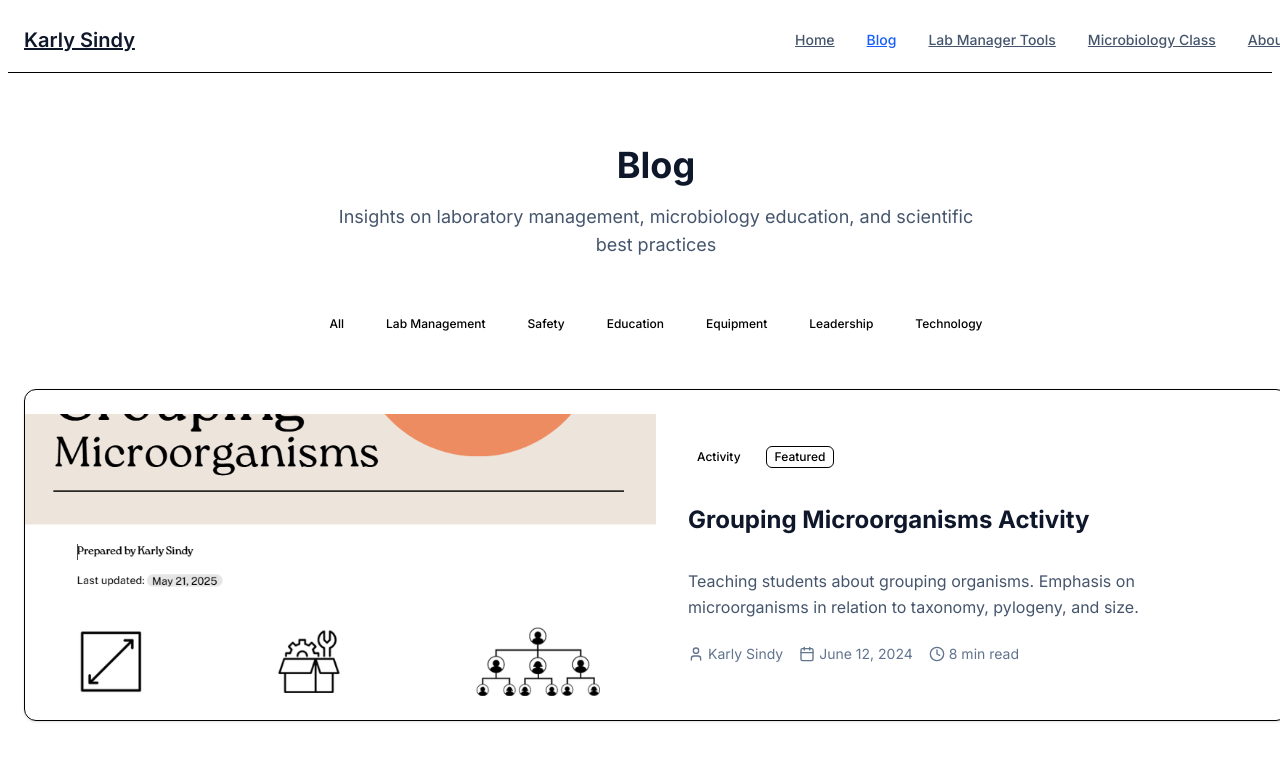
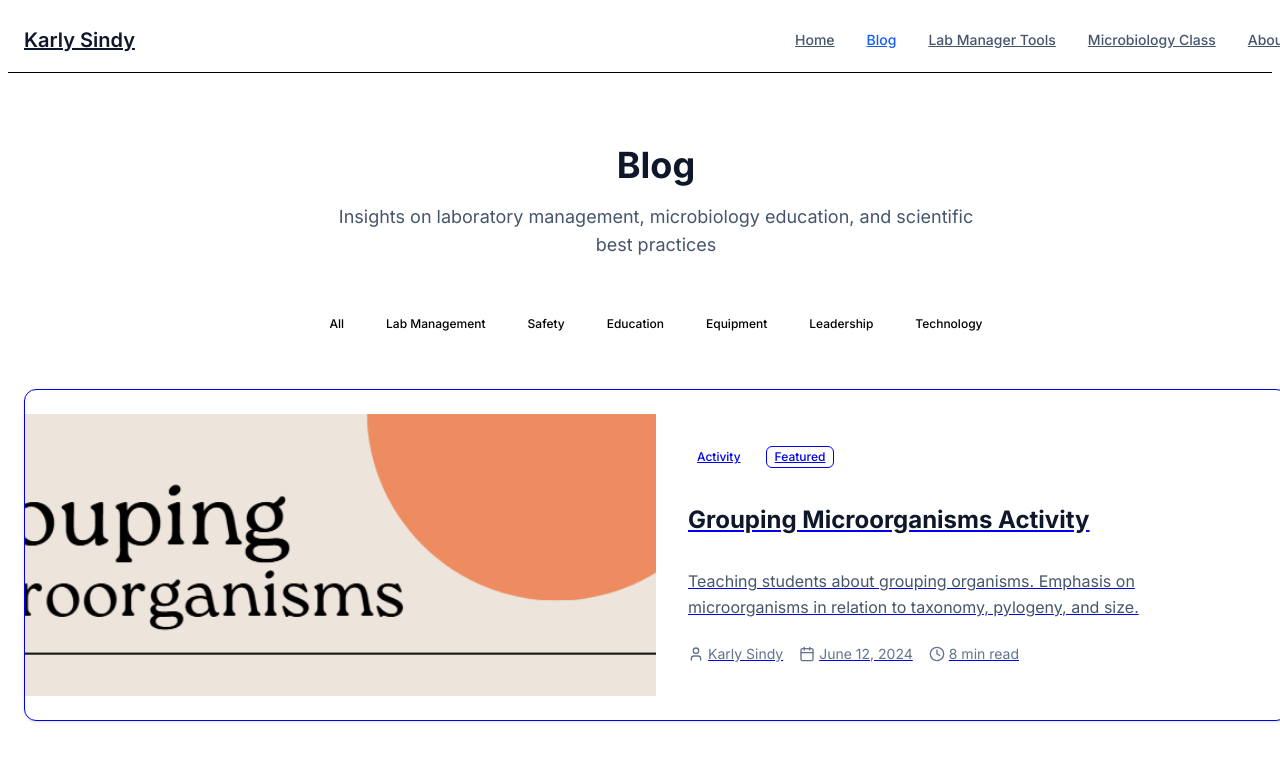
Before and after one commit to ksindy/science_site, a Next.js app: page /blog in a window 1280 px wide. Shown: the top 767 px of the page. Built offline with nearby package versions, Linux system fonts and the light colour scheme.

Commit message:
add blog post

```diff
--- /dev/null
+++ b/app/blog/grouping-microorganisms-activity/page.tsx
@@ -0,0 +1,22 @@
+import { notFound } from "next/navigation"
+import { blogPosts } from "@/data/blogPosts" // OR define it inline for now
+import { Calendar, Clock, User } from "lucide-react"
+
+export default function BlogPostPage({ params }: { params: { slug: string } }) {
+  const post = blogPosts.find((p) => p.slug === params.slug)
+
+  if (!post) return notFound()
+
+  return (
+    <div className="container mx-auto px-4 py-12">
+      <h1 className="text-4xl font-bold mb-4">{post.title}</h1>
+      <div className="flex items-center gap-6 text-slate-500 mb-6">
+        <div className="flex items-center"><User className="h-4 w-4 mr-1" />Karly Sindy</div>
+        <div className="flex items-center"><Calendar className="h-4 w-4 mr-1" />{post.date}</div>
+        <div className="flex items-center"><Clock className="h-4 w-4 mr-1" />{post.readTime}</div>
+      </div>
+      <p className="text-lg leading-relaxed">{post.excerpt}</p>
+      {/* Add full blog content here later */}
+    </div>
+  )
+}
--- a/app/blog/page.tsx
+++ b/app/blog/page.tsx
@@ -1,4 +1,5 @@
 import Image from "next/image"
+import Link from "next/link"
 import { Card, CardContent, CardDescription, CardHeader, CardTitle } from "@/components/ui/card"
 import { Badge } from "@/components/ui/badge"
 import { Calendar, Clock, User } from "lucide-react"
@@ -14,6 +15,7 @@ export default function BlogPage() {
       image: "/grouping_microorganisms.png?height=200&width=400",
       category: "Activity",
       featured: true,
+      slug: "grouping-microorganisms-activity",
     },
     {
       title: "Safety Protocol Updates for Biosafety Level 2 Labs",
@@ -92,10 +94,11 @@ export default function BlogPage() {
         {blogPosts
           .filter((post) => post.featured)
           .map((post, index) => (
+            <Link href={`/blog/${post.slug}`} passHref>
             <Card key={index} className="mb-12 overflow-hidden hover:shadow-lg transition-shadow">
               <div className="grid grid-cols-1 lg:grid-cols-2">
                 <div className="aspect-video lg:aspect-auto relative">
-                  <Image src={post.image || "/placeholder.svg"} alt={post.title} fill className="object-cover" />
+                  <Image src={post.image || "/grouping_microorganisms.png"} alt={post.title} fill className="object-cover" />
                 </div>
                 <div className="p-8 flex flex-col justify-center">
                   <div className="flex items-center gap-4 mb-4">
@@ -121,6 +124,7 @@ export default function BlogPage() {
                 </div>
               </div>
             </Card>
+          </Link>
           ))}
 
         {/* Blog Posts Grid */}
--- /dev/null
+++ b/app/data/blogPosts.ts
@@ -0,0 +1,15 @@
+// src/data/blogPosts.ts or app/data/blogPosts.ts
+
+export const blogPosts = [
+  {
+    title: "Grouping Microorganisms Activity",
+    slug: "grouping-microorganisms-activity",
+    date: "June 12, 2024",
+    readTime: "8 min read",
+    excerpt: "Teaching students about grouping organisms...",
+    image: "/grouping_microorganisms.png?height=200&width=400",
+    category: "Activity",
+    featured: true,
+  },
+  // ...more posts
+]
```
Also changed, not shown: public/grouping_microorganisms.png.
